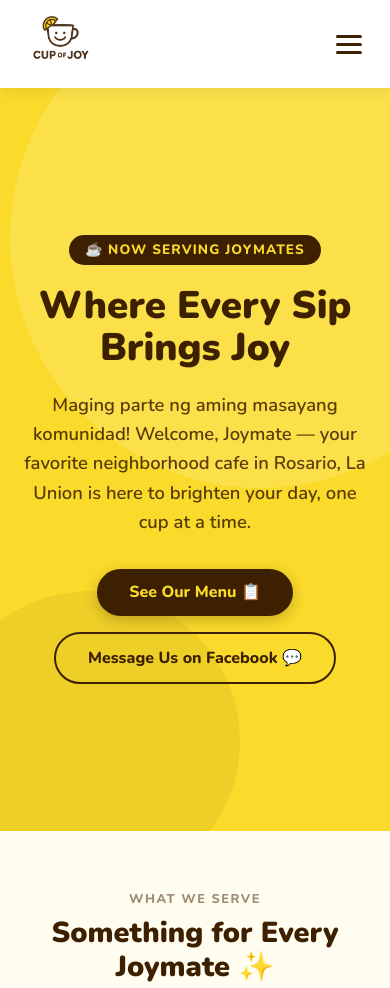
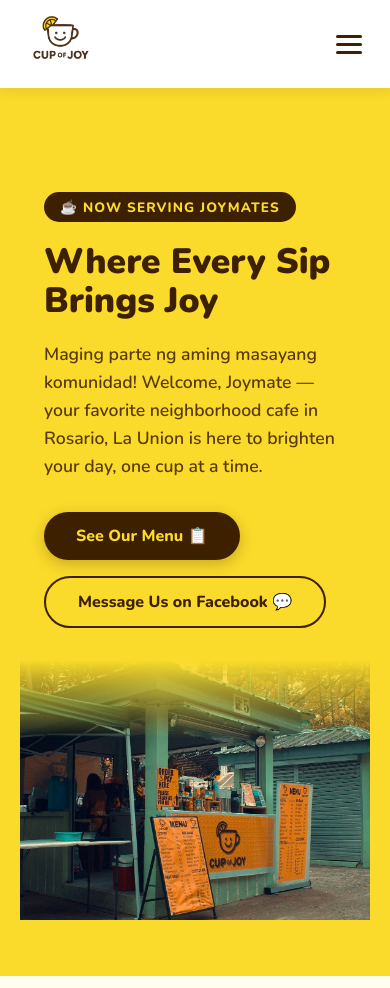
Before and after one commit to SyakNiPrimo/cup-of-joy-website, a plain HTML site: page index.html in a window 390 px wide. Shown: the top 988 px of the page. Drawn offline with nearby package versions, Linux system fonts and the light colour scheme.

Commit message:
Redesign hero: split layout with stall photo on desktop, stacked on mobile

```diff
--- a/index.html
+++ b/index.html
@@ -133,39 +133,54 @@
     /* ── HERO ── */
     .hero {
       background: var(--yellow);
-      min-height: 88vh;
+      min-height: calc(100vh - 88px);
+      display: grid;
+      grid-template-columns: 1fr 1fr;
+      overflow: hidden;
+    }
+
+    .hero-left {
       display: flex;
-      align-items: center;
+      flex-direction: column;
       justify-content: center;
-      text-align: center;
-      padding: 4rem 1.5rem;
+      padding: 4rem 3rem 4rem 5vw;
+      position: relative;
+      z-index: 1;
+    }
+
+    .hero-left::before {
+      content: '';
+      position: absolute;
+      width: 340px;
+      height: 340px;
+      background: rgba(61,32,0,.06);
+      border-radius: 50%;
+      bottom: -80px;
+      left: -80px;
+      z-index: 0;
+    }
+
+    .hero-right {
       position: relative;
       overflow: hidden;
     }
 
-    .hero::before {
+    .hero-right img {
+      width: 100%;
+      height: 100%;
+      object-fit: cover;
+      object-position: center;
+      display: block;
+    }
+
+    .hero-right::after {
       content: '';
       position: absolute;
-      width: 500px;
-      height: 500px;
-      background: rgba(255,255,255,.15);
-      border-radius: 50%;
-      top: -100px;
-      right: -120px;
+      inset: 0;
+      background: linear-gradient(to right, var(--yellow) 0%, transparent 18%);
     }
 
-    .hero::after {
-      content: '';
-      position: absolute;
-      width: 300px;
-      height: 300px;
-      background: rgba(61,32,0,.06);
-      border-radius: 50%;
-      bottom: -60px;
-      left: -60px;
-    }
-
-    .hero-content { position: relative; z-index: 1; max-width: 680px; }
+    .hero-content { position: relative; z-index: 1; }
 
     .hero-badge {
       display: inline-block;
@@ -181,7 +196,7 @@
     }
 
     .hero h1 {
-      font-size: clamp(2.4rem, 6vw, 4rem);
+      font-size: clamp(2.4rem, 4.5vw, 4rem);
       font-weight: 900;
       color: var(--brown);
       line-height: 1.1;
@@ -189,16 +204,16 @@
     }
 
     .hero p {
-      font-size: 1.15rem;
+      font-size: 1.1rem;
       color: var(--brown);
       opacity: .85;
-      max-width: 500px;
-      margin: 0 auto 2rem;
+      max-width: 440px;
+      margin-bottom: 2rem;
       font-weight: 600;
       line-height: 1.6;
     }
 
-    .hero-ctas { display: flex; gap: 1rem; justify-content: center; flex-wrap: wrap; }
+    .hero-ctas { display: flex; gap: 1rem; flex-wrap: wrap; }
 
     .cta-primary {
       background: var(--brown);
@@ -479,6 +494,12 @@
     @media (max-width: 768px) {
       .nav-links { display: none; }
       .hamburger { display: flex; }
+      .hero { grid-template-columns: 1fr; min-height: auto; }
+      .hero-left { padding: 3rem 1.5rem 2rem; }
+      .hero-left::before { display: none; }
+      .hero-right { height: 260px; }
+      .hero-right::after { background: linear-gradient(to bottom, var(--yellow) 0%, transparent 30%); }
+      .hero h1 { font-size: 2.2rem; }
       .about-teaser-inner { grid-template-columns: 1fr; gap: 2rem; }
       .about-teaser img { height: 240px; }
       section { padding: 3.5rem 1.25rem; }
@@ -514,6 +535,7 @@
 
 <!-- HERO -->
 <section class="hero">
+  <div class="hero-left">
     <div class="hero-content">
       <div class="hero-badge">☕ Now Serving Joymates</div>
       <h1>Where Every Sip<br />Brings Joy</h1>
@@ -522,6 +544,10 @@
         <a href="menu.html" class="cta-primary">See Our Menu 📋</a>
         <a href="https://www.facebook.com/profile.php?id=61579999162949" target="_blank" rel="noopener" class="cta-secondary">Message Us on Facebook 💬</a>
       </div>
+    </div>
+  </div>
+  <div class="hero-right">
+    <img src="images/720553035_122136762536999972_2601721927657449811_n.jpg" alt="Cup of Joy stall" />
   </div>
 </section>
 
```
Lines whose indentation alone changed are shown as unchanged.
